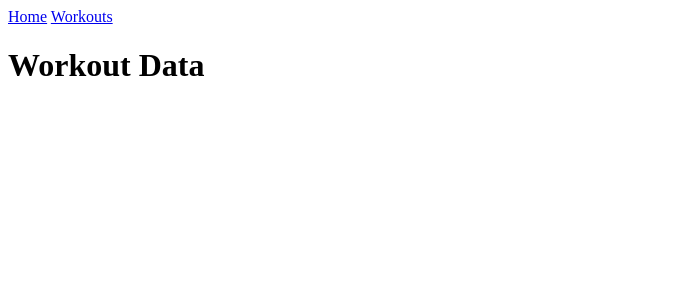
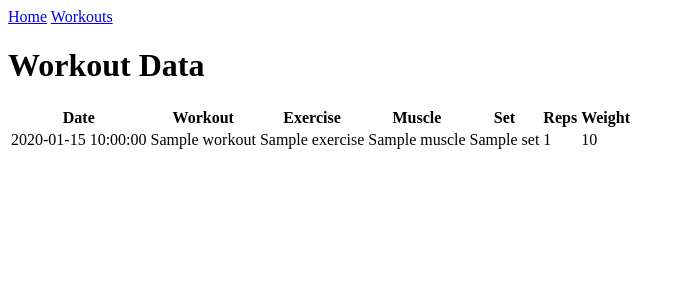
Before and after one commit to gabgrge/mlops-workout, a Flask app: template templates/workouts.html in a window 1280 px wide. Shown: the top 300 px of the page, without its empty margins (0-684 px from the left). Run offline with Flask 3, Linux system fonts and the light colour scheme; the template is opened without the code that fills it: most values are stand-ins (such as "Sample title", 1, 10 or a date in 2020); parts of the project's set-up code (start-up, migrations or seed data) failed here and were passed over.

Commit message:
Application development

```diff
--- a/app.py
+++ b/app.py
@@ -1,5 +1,6 @@
-from flask import Flask, jsonify, render_template
-import pandas as pd
+from flask import Flask, render_template
+
+from features.data_loading import load_workout_data, load_filtered_exercise_data
 
 app = Flask(__name__)
 
@@ -11,11 +12,8 @@ def index():
 
 @app.route('/workouts')
 def workouts():
-    # Load the workout data
-    workouts = pd.read_csv('data/current/workout_data.csv')
-
-    # Convert the DataFrame to JSON and return it
-    return jsonify(workouts.to_dict(orient='records'))
+    workouts = load_workout_data(file_path='./data/current/workout_data.csv')
+    return render_template('workouts.html', workouts=workouts)
 
 
 if __name__ == '__main__':
--- a/templates/workouts.html
+++ b/templates/workouts.html
@@ -15,7 +15,30 @@
     <main>
         <h1>Workout Data</h1>
         <table id="workout-table">
-            <!-- Table data will be inserted here -->
+            <thead>
+                <tr>
+                    <th>Date</th>
+                    <th>Workout</th>
+                    <th>Exercise</th>
+                    <th>Muscle</th>
+                    <th>Set</th>
+                    <th>Reps</th>
+                    <th>Weight</th>
+                </tr>
+            </thead>
+            <tbody>
+                {% for workout in workouts %}
+                <tr>
+                    <td>{{ workout.DATE }}</td>
+                    <td>{{ workout.WORKOUT }}</td>
+                    <td>{{ workout.EXERCISE }}</td>
+                    <td>{{ workout.MUSCLE }}</td>
+                    <td>{{ workout.SET }}</td>
+                    <td>{{ workout.NB_REPS }}</td>
+                    <td>{{ workout.WEIGHT }}</td>
+                </tr>
+                {% endfor %}
+            </tbody>
         </table>
     </main>
 </body>
```
Also changed, not shown: features/data_loading.py (added, +36 -0 lines), 1 other file.
